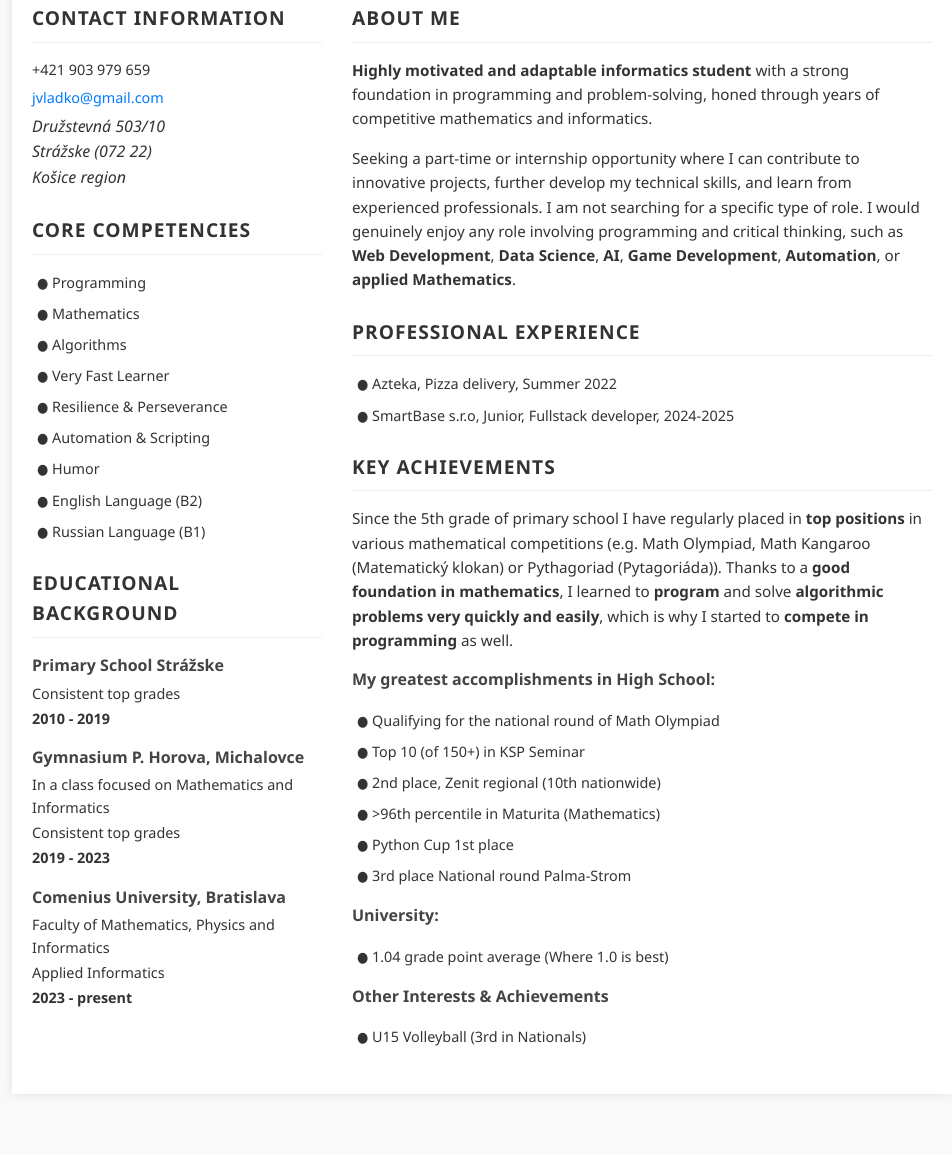
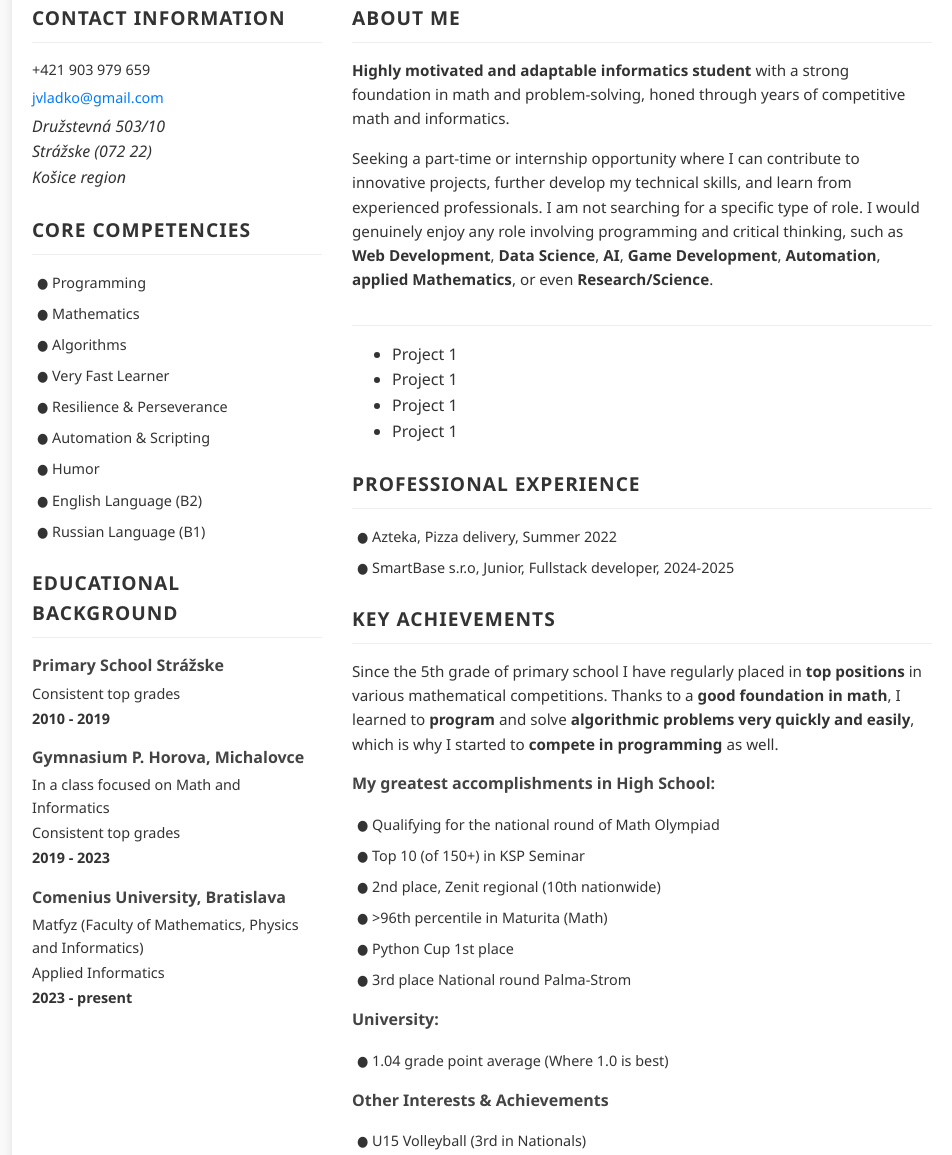
Before and after one commit to Vl4dk0/CV, a plain HTML site: page index.html in a window 1280 px wide. Shown: the part 228-1383 px from the top of the page, without its empty margins (158-1110 px from the left). Before the commit the page ends 1342 px from the top, so only its background shows below. Drawn offline with Linux system fonts and the light colour scheme.

Commit message:
new section

```diff
--- a/cv-data-en.json
+++ b/cv-data-en.json
@@ -6,7 +6,8 @@
     "education": "Educational Background",
     "aboutMe": "About Me",
     "experience": "Professional Experience",
-    "achievements": "Key Achievements"
+    "achievements": "Key Achievements",
+    "projects": "Cool stuff I've worked on"
   },
   "headerName": "VLADIMÍR JANČÁR",
   "headerTagline": "I CAN SOLVE RUBIK'S CUBE BLINDFOLDED",
@@ -27,7 +28,7 @@
       "id": "skillMath",
       "summary": "Mathematics",
       "popupTitle": "Mathematical Background",
-      "popupDetailsText": "My passion for mathematics was ignited in 5th grade with the bold:(Math Olympiad). Since then, I've actively competed in major Slovak math contests (bold:(Math Olympiad), bold:(Klokan), bold:(Naboj), and more). Since the 7th grade in primary school, I often studied bold:(advanced topics independently), even those covered later at university. To this very day I explore math in my free time. Recently I've been particularly interested in bold:(formal proofs) and bold:(advanced probability)."
+      "popupDetailsText": "My passion for math was ignited in 5th grade with the bold:(Math Olympiad). Since then, I've actively competed in major Slovak math contests (bold:(Math Olympiad), bold:(Klokan), bold:(Naboj), and more). Since the 7th grade in primary school, I often studied bold:(advanced topics independently), even those covered later at university. To this very day I explore math in my free time. Recently I've been particularly interested in bold:(Game theory), bold:(Probability) and bold:(Graph thoery)."
     },
     {
       "id": "skillAlgo",
@@ -79,34 +80,60 @@
       "details": ["Consistent top grades"],
       "dates": "2010 - 2019",
       "popupTitle": "Primary School Strážske - Foundations & Passions",
-      "popupDetailsText": "Throughout my time at Primary School Strážske, I consistently achieved bold:(top grades (straight 1s)). It was here, particularly from 5th grade onwards, that I discovered my deep interest and aptitude for mathematics, sparked by my participation in the bold:(Math Olympiad). This period also marked the beginning of my involvement in competitive volleyball, where our team achieved national success, including a bold:(3rd place finish in the U15 Nationals)."
+      "popupDetailsText": "Throughout my time at Primary School Strážske, I consistently achieved bold:(top grades (straight 1s)). It was here, particularly from 5th grade onwards, that I discovered my deep interest and aptitude for math, sparked by my participation in the bold:(Math Olympiad). This period also marked the beginning of my involvement in competitive volleyball, where our team achieved national success, including a bold:(3rd place finish in the U15 Nationals)."
     },
     {
       "id": "edu1",
       "institution": "Gymnasium P. Horova, Michalovce",
       "details": [
-        "In a class focused on Mathematics and Informatics",
+        "In a class focused on Math and Informatics",
         "Consistent top grades"
       ],
       "dates": "2019 - 2023",
       "popupTitle": "Gymnasium P. Horova - Igniting Programming Passion",
-      "popupDetailsText": "At Gymnasium P. Horova, I continued to excel academically, bold:(maintaining top grades) while focusing on Mathematics and Informatics. This is where my passion for programming truly ignited, largely thanks to participating in the bold:(Zenit competition) and to my dedicated teachers. I realized programming was like bold:('math, but better,') leading me to dive into bold:(Python) and later bold:(C++). I also continued playing volleyball throughout high school, balancing academics with team sports. This period was instrumental in developing my problem-solving skills through various Olympiads and programming challenges."
+      "popupDetailsText": "At Gymnasium P. Horova, I continued to excel academically, bold:(maintaining top grades) while focusing on Math and Informatics. This is where my passion for programming truly ignited, largely thanks to participating in the bold:(Zenit competition) and to my dedicated teachers. I realized programming was like bold:('math, but better,') leading me to dive into bold:(Python) and later bold:(C++). I also continued playing volleyball throughout high school, balancing academics with team sports. This period was instrumental in developing my problem-solving skills through various Olympiads and programming challenges."
     },
     {
       "id": "edu2",
       "institution": "Comenius University, Bratislava",
       "details": [
-        "Faculty of Mathematics, Physics and Informatics",
+        "Matfyz (Faculty of Mathematics, Physics and Informatics)",
         "Applied Informatics"
       ],
       "dates": "2023 - present",
       "popupTitle": "Comenius University - Applied Informatics",
-      "popupDetailsText": "At bold:(Matfyz (Comenius University)), I am in the Applied Informatics program, maintaining a bold:(GPA of ~1.04 over two years). The challenging curriculum 'forces' me to continuously learn and solve complex problems. I've gained practical experience in web development (bold:(HTML), bold:(CSS), bold:(JS), bold:(PHP)), concurrency (bold:(Go)), functional programming (bold:(Haskell)), specification-verification (bold:(CL)), system programming (bold:(C)), and further honed my problem-solving skills in bold:(Python), bold:(Java), and bold:(C++).\n\nThis school has also taught me a great deal about bold:(advanced probability) and bold:(hypothesis testing). It has allowed me to utilize my knowledge in bold:(mathematical analysis) and bold:(linear algebra), and through good mentorship, I've learned how to bold:(write formal proofs), an area with which I previously struggled."
+      "popupDetailsText": "At bold:(Matfyz (Comenius University)), I am in the Applied Informatics program, maintaining a bold:(GPA of ~1.04 over two years). The challenging curriculum 'forces' me to continuously learn and solve complex problems. I've gained practical experience in web development (bold:(HTML), bold:(CSS), bold:(JS), bold:(PHP)), concurrency (bold:(Go)), functional programming (bold:(Haskell)), specification-verification (bold:(CL)), system programming (bold:(C)), and further honed my problem-solving skills in bold:(Python), bold:(Java), and bold:(C++).\n\nThis school has also taught me a great deal about bold:(advanced probability) and bold:(hypothesis testing). It has allowed me to utilize my knowledge in bold:(mathematical analysis) and bold:(linear algebra). Most recently I've learned how to bold:(write formal proofs), an area with which I previously struggled."
     }
   ],
   "aboutMe": [
-    "bold:(Highly motivated and adaptable informatics student) with a strong foundation in programming and problem-solving, honed through years of competitive mathematics and informatics.",
-    "Seeking a part-time or internship opportunity where I can contribute to innovative projects, further develop my technical skills, and learn from experienced professionals. I am not searching for a specific type of role. I would genuinely enjoy any role involving programming and critical thinking, such as bold:(Web Development), bold:(Data Science), bold:(AI), bold:(Game Development), bold:(Automation), or bold:(applied Mathematics)."
+    "bold:(Highly motivated and adaptable informatics student) with a strong foundation in math and problem-solving, honed through years of competitive math and informatics.",
+    "Seeking a part-time or internship opportunity where I can contribute to innovative projects, further develop my technical skills, and learn from experienced professionals. I am not searching for a specific type of role. I would genuinely enjoy any role involving programming and critical thinking, such as bold:(Web Development), bold:(Data Science), bold:(AI), bold:(Game Development), bold:(Automation), bold:(applied Mathematics), or even bold:(Research/Science)."
+  ],
+  "projects": [
+    {
+      "id": "proj1",
+      "summary": "Project 1",
+      "popupTitle": "Project 1",
+      "popupDetailsText": "Project 1"
+    },
+    {
+      "id": "proj2",
+      "summary": "Project 1",
+      "popupTitle": "Project 1",
+      "popupDetailsText": "Project 1"
+    },
+    {
+      "id": "proj3",
+      "summary": "Project 1",
+      "popupTitle": "Project 1",
+      "popupDetailsText": "Project 1"
+    },
+    {
+      "id": "proj4",
+      "summary": "Project 1",
+      "popupTitle": "Project 1",
+      "popupDetailsText": "Project 1"
+    }
   ],
   "experience": [
     {
@@ -119,11 +146,11 @@
       "id": "exp2",
       "summary": "SmartBase s.r.o, Junior, Fullstack developer, 2024-2025",
       "popupTitle": "SmartBase s.r.o - Junior Django Fullstack developer",
-      "popupDetailsText": "At SmartBase s.r.o (June 2024 - April 2025), I worked as a bold:(Junior Fullstack Developer) on e-commerce projects like link:alo.sk, link:argus.sk, and link:najlekaren.sk. Initially focused on frontend tasks (HTML, CSS, JavaScript from Figma templates), I quickly transitioned to backend responsibilities as well. Key backend tasks included bold:(integrating payment APIs) and bold:(optimizing image loading) to reduce users' mobile data consumption.\n\nI greatly valued the learning experience and the team environment. We parted ways amicably as my university commitments required more time than I could dedicate to the role, and for me, bold:(studies come first)."
+      "popupDetailsText": "At SmartBase s.r.o (June 2024 - April 2025), I worked as a bold:(Junior Fullstack Developer) on e-commerce projects like link:alo.sk, link:argus.sk, and link:najlekaren.sk. Initially focused on frontend tasks (HTML, CSS, JavaScript from Figma templates), I quickly transitioned to backend responsibilities as well. Most interesting backend tasks were about bold:(integrating payment APIs) and bold:(optimizing image loading) to reduce users' mobile data consumption.\n\nI greatly valued the learning experience and the team environment. We parted ways amicably as my university commitments required more time than I could dedicate to the role, and for me, bold:(studies come first)."
     }
   ],
   "achievements": {
-    "introText": "Since the 5th grade of primary school I have regularly placed in bold:(top positions) in various mathematical competitions (e.g. Math Olympiad, Math Kangaroo (Matematický klokan) or Pythagoriad (Pytagoriáda)). Thanks to a bold:(good foundation in mathematics), I learned to bold:(program) and solve bold:(algorithmic problems very quickly and easily), which is why I started to bold:(compete in programming) as well.",
+    "introText": "Since the 5th grade of primary school I have regularly placed in bold:(top positions) in various mathematical competitions. Thanks to a bold:(good foundation in math), I learned to bold:(program) and solve bold:(algorithmic problems very quickly and easily), which is why I started to bold:(compete in programming) as well.",
     "subsections": [
       {
         "id": "achieveSub1",
@@ -145,13 +172,13 @@
             "id": "achieveHSZenit",
             "summary": "2nd place, Zenit regional (10th nationwide)",
             "popupTitle": "Zenit Programming Competition",
-            "popupDetailsText": "This was a key competition that sparked my interest in competitive programming. In my last year of high school, I achieved bold:(2nd place in the regional round) of the Zenit competition in programming (Košice region), which also corresponded to a bold:(10th place finish nationwide). This was a great success for me."
+            "popupDetailsText": "This competition sparked my interest in competitive programming. It was my first programming competition. In my last year of high school, I achieved bold:(2nd place in the regional round) of the Zenit competition in programming (Košice region), which also corresponded to a bold:(10th place finish nationwide). This was a great success for me."
           },
           {
             "id": "achieveHSMaturitaMath",
-            "summary": ">96th percentile in Maturita (Mathematics)",
-            "popupTitle": "Maturita Exam - Mathematics",
-            "popupDetailsText": "Scored in the bold:(>96th percentile) in the written part of the bold:(Maturita (Slovak school-leaving exam)) in Mathematics, demonstrating a strong proficiency in the subject.\n\nHowever, I was not entirely satisfied with my result, as I was aiming for 100% and I missed it by 3 points. This experience taught me the importance of attention to detail."
+            "summary": ">96th percentile in Maturita (Math)",
+            "popupTitle": "Maturita Exam - Math",
+            "popupDetailsText": "Scored in the bold:(>96th percentile) in the written part of the bold:(Maturita (Slovak school-leaving exam)) in Math, demonstrating a strong proficiency in the subject.\n\nHowever, I was not entirely satisfied with my result, as I was aiming for 100% and I missed it by 3 points. This experience taught me the importance of attention to detail."
           },
           {
             "id": "achieveHSPythonCup",
@@ -163,7 +190,7 @@
             "id": "achieveHSPalmaStrom",
             "summary": "3rd place National round Palma-Strom",
             "popupTitle": "Palma-Strom National Round",
-            "popupDetailsText": "This is a pair-programming competition focused on solving four challenging problems within four hours. I participated with my friend, and we achieved bold:(3rd place in the national round), which was a great achievement for us."
+            "popupDetailsText": "This was a pair-programming competition focused on solving four challenging problems within four hours. I participated with my friend, and we achieved bold:(3rd place in the national round), which was a great achievement for us."
           }
         ]
       },
@@ -175,7 +202,7 @@
             "id": "achieveUni1",
             "summary": "1.04 grade point average (Where 1.0 is best)",
             "popupTitle": "Academic Excellence at University",
-            "popupDetailsText": "Maintaining a bold:(1.04 GPA) in my initial semesters reflects my dedication to my studies and my ability to grasp complex concepts in informatics and mathematics quickly. (Note: In Slovakia, 1.0 is the best possible grade)."
+            "popupDetailsText": "Maintaining a bold:(1.04 GPA) in my initial semesters reflects my dedication to my studies and my ability to grasp complex concepts in informatics and math quickly. (Note: In Slovakia, 1.0 is the best possible grade)."
           }
         ]
       },
--- a/index.html
+++ b/index.html
@@ -31,70 +31,39 @@
               ><span id="contact-email-text">{{CONTACT_EMAIL_TEXT}}</span></a
             >
           </p>
-          <address id="contact-address">
-            <!-- JS will populate address lines from an array -->
-          </address>
+          <address id="contact-address"></address>
         </section>
 
         <section class="skills">
           <h2 id="skills-title">{{SECTION_TITLE_SKILLS}}</h2>
-          <ul id="skills-list">
-            <!-- JS: <li>{{SKILL_NAME}}</li> -->
-          </ul>
+          <ul id="skills-list"></ul>
         </section>
 
         <section class="education">
           <h2 id="education-title">{{SECTION_TITLE_EDUCATION}}</h2>
-          <div id="education-list">
-            <!--
-              JS for each education item:
-              <div class="education-item" id="edu-item-{{ITEM_UNIQUE_ID}}">
-                <h3 id="edu-institution-{{ITEM_UNIQUE_ID}}">{{EDU_INSTITUTION_NAME}}</h3>
-                <div class="education-details" id="edu-details-{{ITEM_UNIQUE_ID}}">
-                  JS for each detail line: <p>{{EDU_DETAIL_LINE}}</p>
-                </div>
-                <p><strong id="edu-dates-{{ITEM_UNIQUE_ID}}">{{EDU_DATES}}</strong></p>
-              </div>
-            -->
-          </div>
+          <div id="education-list"></div>
         </section>
       </aside>
 
       <main class="right-column">
         <section class="about-me">
           <h2 id="about-me-title">{{SECTION_TITLE_ABOUT_ME}}</h2>
-          <div id="about-me-content">
-            <!-- JS: <p>{{ABOUT_ME_PARAGRAPH}}</p> for each paragraph in an array -->
-          </div>
+          <div id="about-me-content"></div>
+        </section>
+
+        <section class="interesting-projects">
+          <h2 id="projects-title">{{SECTION_TITLE_PROJECTS}}</h2>
+          <ul id="projects-list"></ul>
         </section>
 
         <section class="previous-experience">
           <h2 id="experience-title">{{SECTION_TITLE_EXPERIENCE}}</h2>
-          <ul id="experience-list">
-            <!--
-              JS for each experience item:
-              <li class="interactive-item" data-popup-target="exp-popup-{{ITEM_UNIQUE_ID}}">
-                {{EXP_SUMMARY_TEXT}}
-              </li>
-            -->
-          </ul>
+          <ul id="experience-list"></ul>
         </section>
 
         <section class="achievements">
           <h2 id="achievements-title">{{SECTION_TITLE_ACHIEVEMENTS}}</h2>
-          <div id="achievements-content">
-            <!--
-              JS for intro: <p id="achievements-intro-text">{{ACHIEVEMENTS_INTRO_TEXT}}</p> (if exists)
-
-              JS for each subsection:
-              <div class="achievement-subsection" id="achieve-sub-{{SUB_UNIQUE_ID}}">
-                <h3 id="achieve-subsection-title-{{SUB_UNIQUE_ID}}">{{ACHIEVEMENT_SUBSECTION_TITLE}}</h3>
-                <ul id="achieve-subsection-list-{{SUB_UNIQUE_ID}}">
-                  JS for each item: <li>{{ACHIEVEMENT_ITEM_TEXT}}</li>
-                </ul>
-              </div>
-            -->
-          </div>
+          <div id="achievements-content"></div>
         </section>
       </main>
     </div>
@@ -103,20 +72,7 @@
     <div id="popup-overlay" class="popup-overlay"></div>
 
     <!-- Container for Dynamically Generated Popups -->
-    <div id="popups-container">
-      <!--
-        JS for each experience popup:
-        <div id="exp-popup-{{ITEM_UNIQUE_ID}}" class="popup">
-          <div class="popup-content">
-            <span class="close-button">&times;</span>
-            <h2 id="exp-popup-title-{{ITEM_UNIQUE_ID}}">{{EXP_POPUP_TITLE}}</h2>
-            <div class="popup-details-text" id="exp-popup-details-{{ITEM_UNIQUE_ID}}">
-              JS will parse {{EXP_POPUP_DETAILS_TEXT}} and create <p> tags here
-            </div>
-          </div>
-        </div>
-      -->
-    </div>
+    <div id="popups-container"></div>
 
     <script src="script.js"></script>
   </body>
--- a/script.js
+++ b/script.js
@@ -157,12 +157,13 @@ document.addEventListener("DOMContentLoaded", () => {
     setTextContent("header-tagline", data.headerTagline);
 
     setTextContent("contact-title", data.sectionTitles?.contact);
+    setTextContent("contact-phone", data.contact?.phone);
     setTextContent("skills-title", data.sectionTitles?.skills);
+    setTextContent("education-title", data.sectionTitles?.education);
     setTextContent("about-me-title", data.sectionTitles?.aboutMe);
     setTextContent("experience-title", data.sectionTitles?.experience);
     setTextContent("achievements-title", data.sectionTitles?.achievements);
-    setTextContent("education-title", data.sectionTitles?.education);
-    setTextContent("contact-phone", data.contact?.phone);
+    setTextContent("projects-title", data.sectionTitles?.projcets);
 
     function shouldBeInteractive(item) {
       const hasTitle = item.popupTitle && item.popupTitle.trim() !== "";
@@ -257,6 +258,26 @@ document.addEventListener("DOMContentLoaded", () => {
         applyTextFormatting(p, paragraph.trim());
         aboutMeContent.appendChild(p);
       });
+    }
+
+    // Populate Projects
+    const projectsList = document.getElementById("projects-list");
+    if (projectsList && data.projects && popupsContainer) {
+      console.log("Populating projects list...");
+      projectsList.innerHTML = "";
+      data.projects.forEach((proj) => {
+        const li = document.createElement("li");
+        li.textContent = proj.summary;
+
+        if (shouldBeInteractive(proj)) {
+          li.className = "project-item";
+          li.dataset.popupTarget = `popup-${proj.id}`;
+          popupsContainer.appendChild(createPopupElement(proj));
+        }
+        projectsList.appendChild(li);
+      });
+    } else {
+      console.warn("No projects data found or popups container is missing.");
     }
 
     // Populate Experience
```
